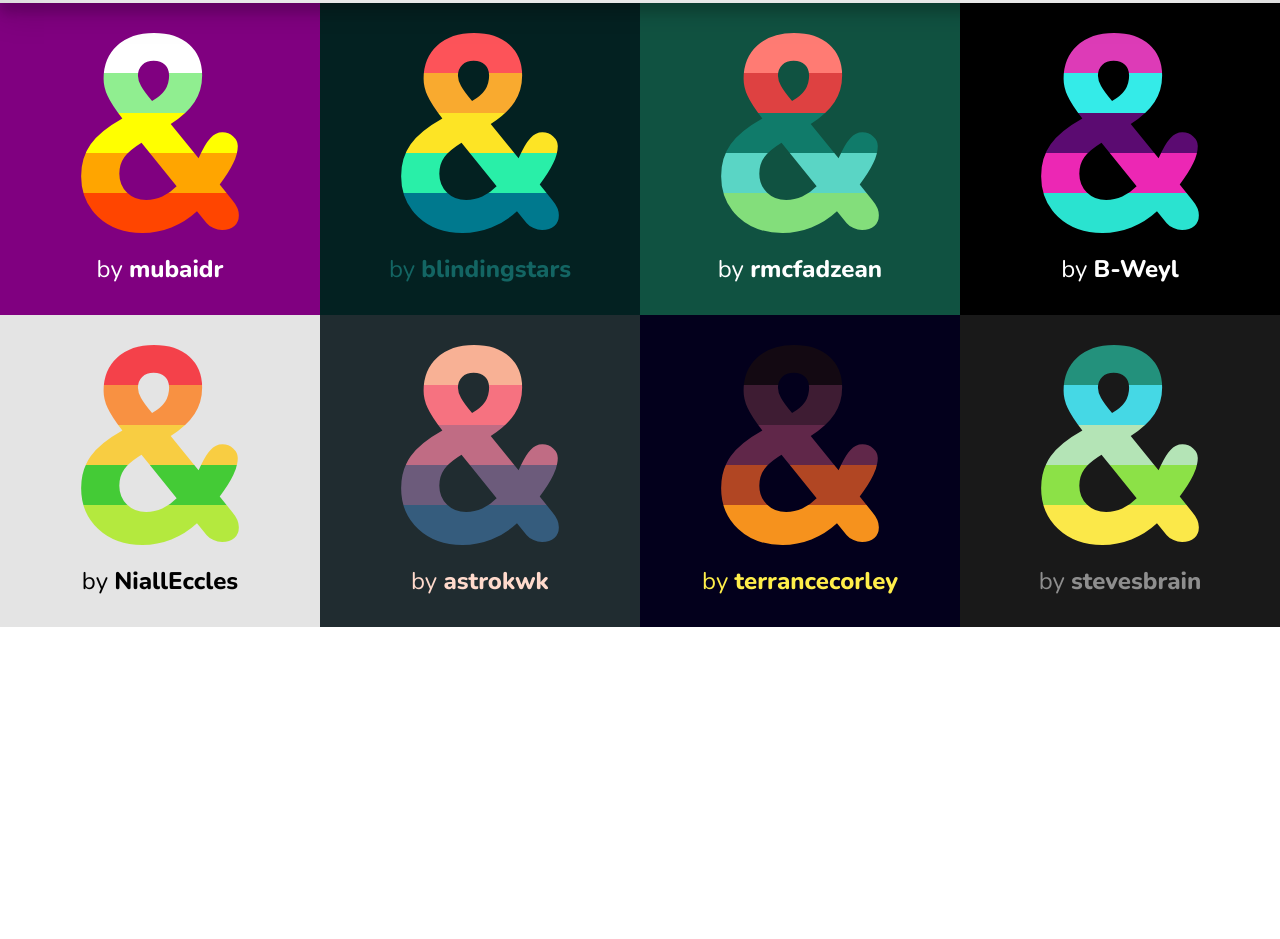
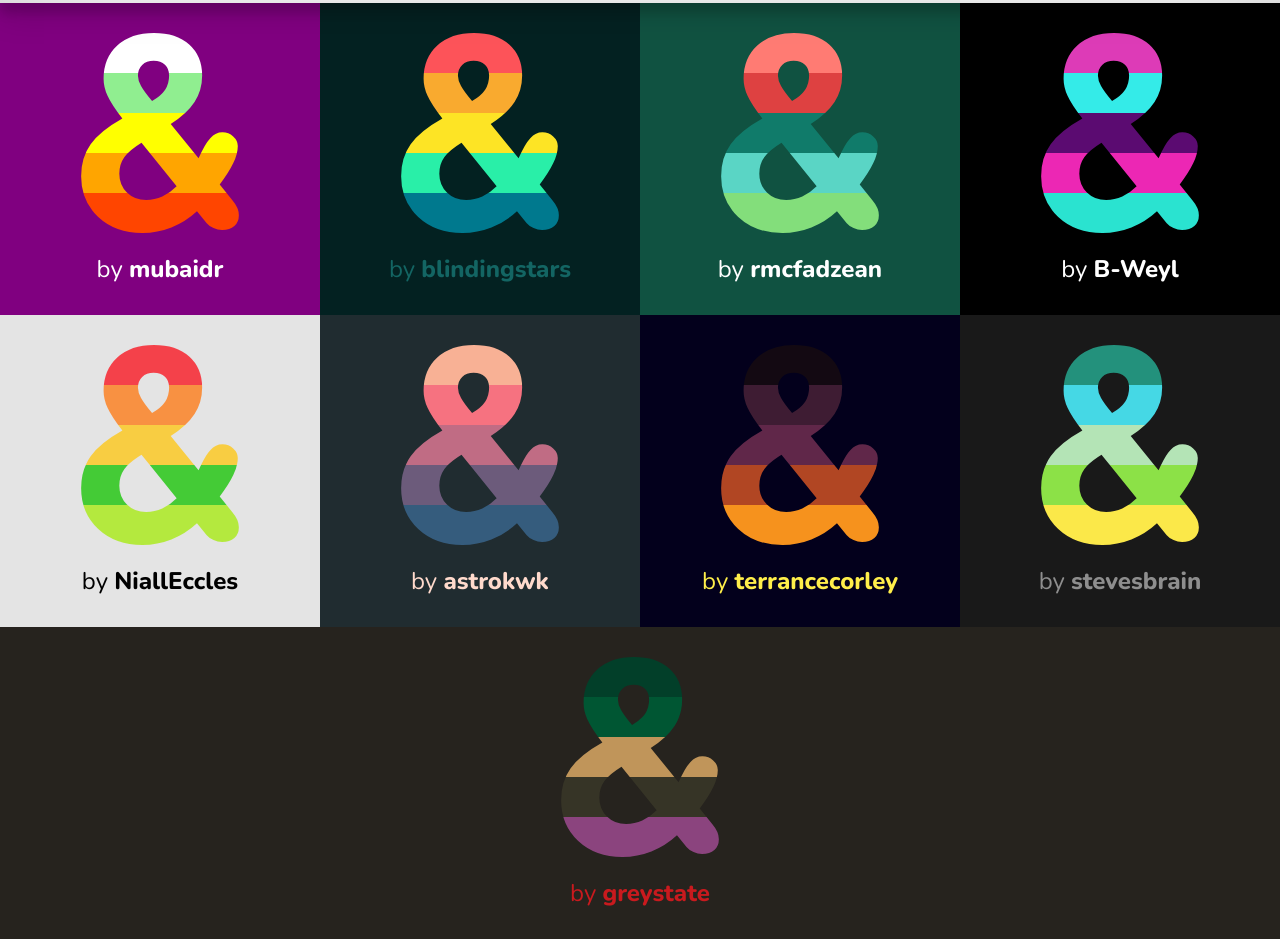
Before and after one commit to stephymiehle/hacktoberfest2018-coloring-together, a plain HTML site: page index.html in a window 1280 px wide. Shown: the part 299-1238 px from the top of the page. Before the commit the page ends 926 px from the top, so only its background shows below. Drawn offline with nearby package versions, Linux system fonts and the light colour scheme.

Commit message:
Add my colorcard

```diff
--- a/index.html
+++ b/index.html
@@ -145,6 +145,22 @@
       by <a href="https://github.com/stevesbrain">stevesbrain</a>
     </span>
   </div>
+  <div
+    class="swatch-card"
+    style="
+      --color1: #023f29;
+      --color2: #005633;
+      --color3: #c0955a;
+      --color4: #363426;
+      --color5: #8b447e;
+      --background: #26231e;
+      --text: #c91a1e;
+    ">
+    <div class="ampersand"></div>
+    <span class="author">
+      by <a href="https://github.com/greystate">greystate</a>
+    </span>
+  </div>
 
   <!-- Add your new ampersand above this line -->
 </body>
```
